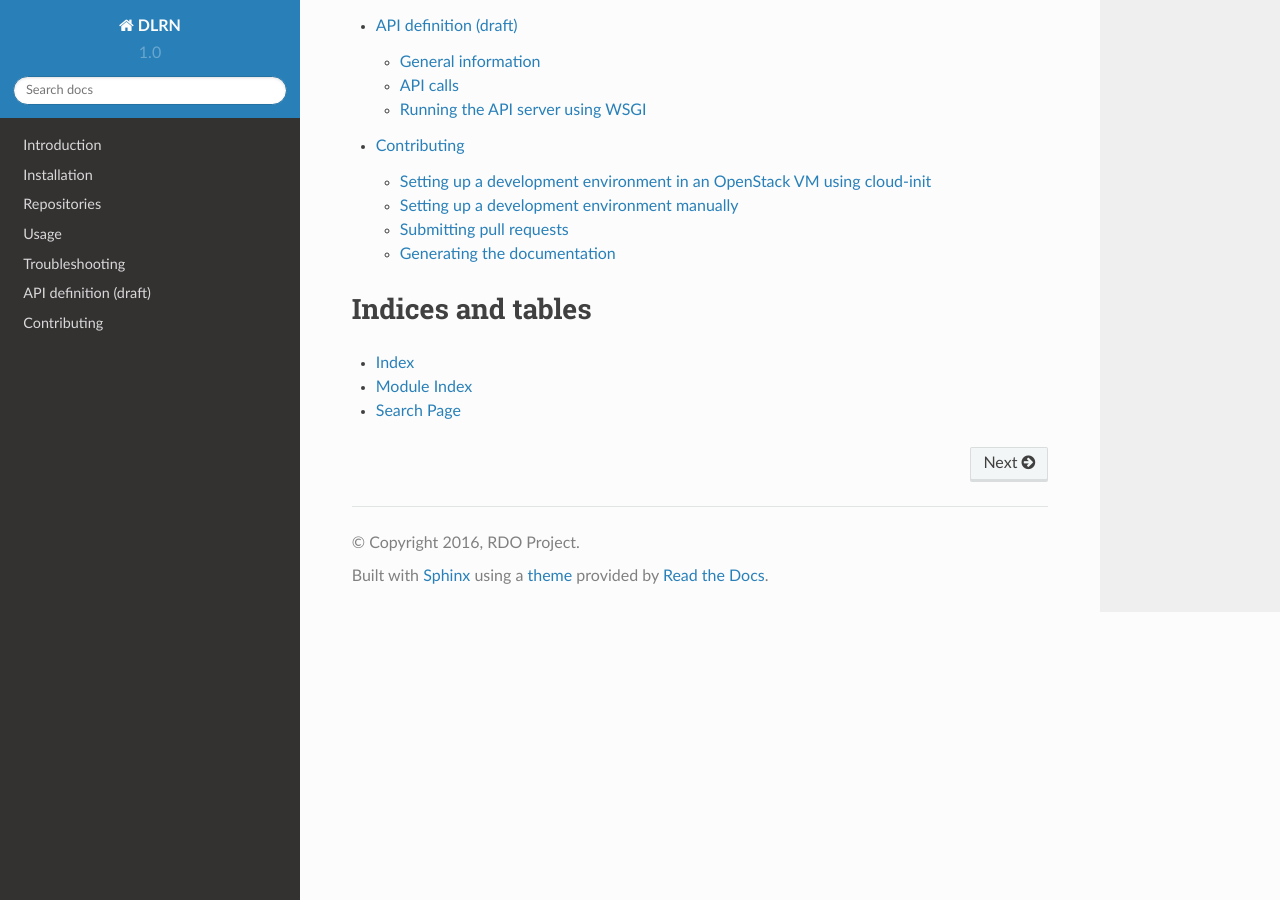
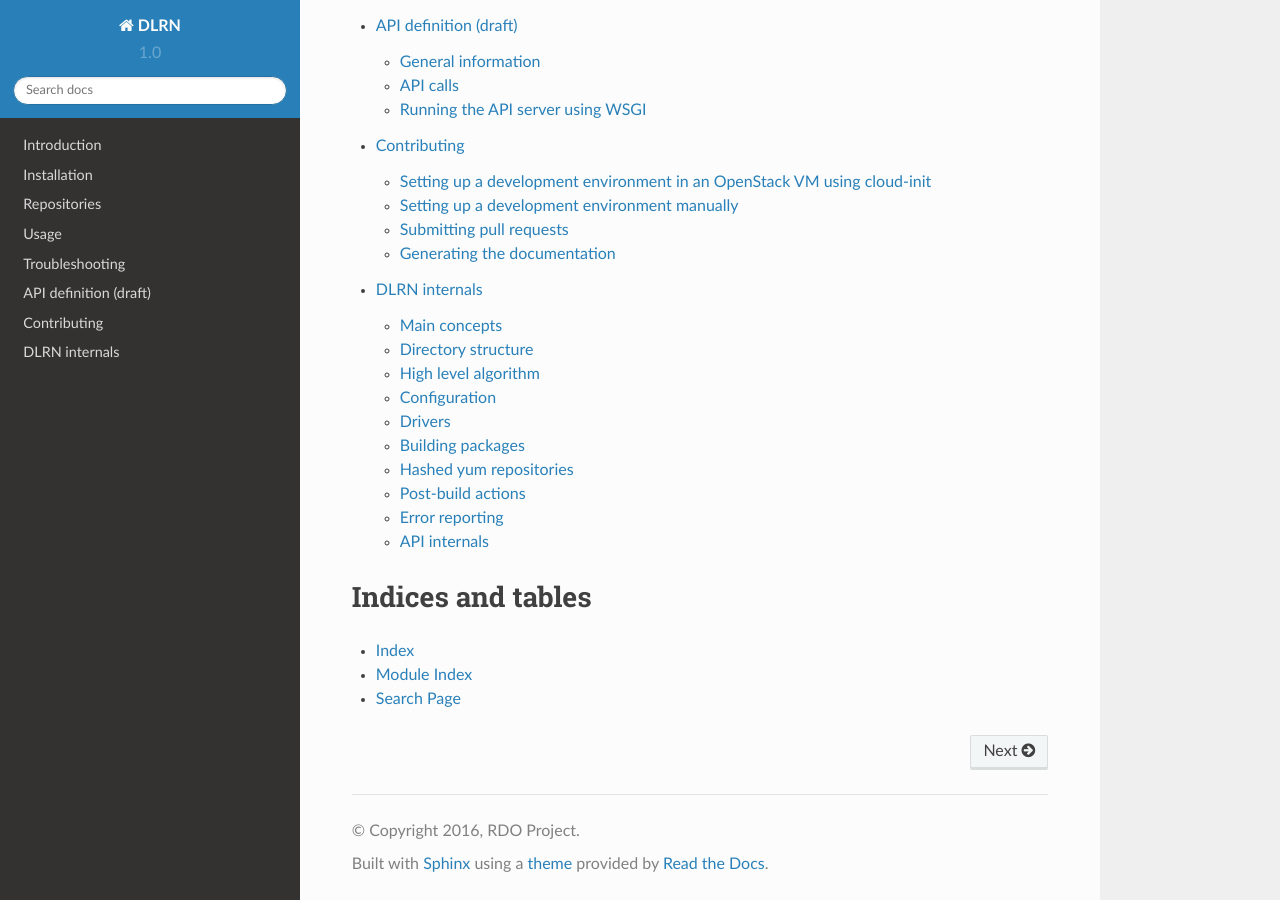
Before and after one commit to softwarefactory-project/DLRN, a Sphinx documentation site: the page built from doc/source/index.rst, in a window 1280 px wide and 900 px high, scrolled down 933 px. Built offline with Sphinx 7.4.7 and the Read the Docs theme 2.0.0, drawn with Linux system fonts in a browser that asks for light colours; some of the changed lines change nothing that is shown.

Commit message:
[WIP] Add documentation on the DLRN internals
Change-Id: I446dc227cc902ab065b54a4b1f9a5216a5e6e6c7

```diff
--- a/doc/source/index.rst
+++ b/doc/source/index.rst
@@ -19,6 +19,7 @@ Contents:
    troubleshooting
    api
    contributing
+   internals
 
 Indices and tables
 ==================
--- /dev/null
+++ b/doc/source/internals.rst
@@ -0,0 +1,253 @@
+==============
+DLRN internals
+==============
+
+This document aims at describing the inner workings of DLRN, so a new
+contributor can get up to speed as quickly as possible.
+
+*************
+Main concepts
+*************
+
+The following basic concepts are used in DLRN. You'll need to get used to them
+if you want to understand the code:
+
+- **Source Git**: DLRN will always take the source code to build the package from a
+  Git repository, regardless of the ``Source0`` entry in the spec file.
+
+- **Distgit**: spec files are assumed to be present in a Git repository. DLRN has a
+  driver-based mechanism to allow different options for the distgit location,
+  see the Drivers_ section.
+
+- **Project**: each project corresponds with a package to be built. A package may
+  define a number of subpackages in the spec file, but a single source RPM file
+  is always created. The DLRN driver mechanism allows us to have different
+  sources of information for the project list, such as
+  `rdoinfo <https://github.com/redhat-openstack/rdoinfo>`_ or a single git
+  repo.
+
+- **Commit**: a commit is the main abstraction used by DLRN. It aggregates all
+  information related to each package built, such as:
+  - Project name
+  - Hash of the commit from the source git
+  - Hash of the commit from the distgit
+  - Build status (successful or not)
+  - Name of the rpms
+
+*******************
+Directory structure
+*******************
+
+The DLRN codebase is structured as follows:
+
+- **doc/**: project documentation
+- **scripts/**: several useful scripts, used by CI and DLRN itself, plus some other
+  miscellaneous files.
+
+  * *build_rpm.sh*: script that calls mock to build rpm files (see the
+    `Building packages`_ section).
+  * *submit_review.sh*: script to open a Gerrit review after a build failure (see
+    the `Error reporting`_ section).
+  * *centos.cfg* and *fedora.cfg*: base mock configurations for CentOS and Fedora
+    builders.
+
+- **dlrn/**: main DLRN code
+
+  * *build.py*: build functions, described in detail in the `Building packages`_
+    section.
+  * *config.py*: general configuration management.
+  * *db.py*: database-related code.
+  * *notifications.py*: error reporting functions.
+  * *purge.py*: dlrn-purge command, used to reduce the disk usage on long-running
+    instances.
+  * *reporting.py*: reporting functions, create simple HTML reports of the
+    repository status.
+  * *repositories.py*: functions required to clone a git repo and get information
+    from it.
+  * *rpmspecfile.py*: basic rpm spec file parsing to be able to get package names
+    and dependencies.
+  * *rsync.py*: synchronizes yum repositories between servers, used to have a
+    multi-node architecture.
+  * *shell.py*: main file, reads command-line arguments and launches the build
+    process.
+  * *utils.py*: miscellaneous utilities.
+  * **api/**: DLRN API code, described in detail in `its own <api.html>`_
+  * **drivers/**: modular drivers for project listing and distgit location,
+    documentation.
+  * **migrations/**: Alembic scripts for database maintenance.
+    described in the `Drivers`_ section.
+  * **stylesheets/**: contains a CSS file used by the reporting module.
+  * **templates/**: contains Jinja2 templates, also used by the reporting module.
+  * **tests/**: unit tests.
+
+********************
+High level algorithm
+********************
+
+When DLRN is run, the following (simplified) sequence of events is executed:
+
+.. code-block:: none
+
+    fetch information for available projects
+    for each project
+        find last processed commit
+        refresh source git
+        find last commit in source git and distgit
+        if any commit is later than last_processed_commit
+            add commit to list of commits to be processed
+    for each commit_to_be_processed
+        build package
+        create yum repo with built package and the latest versions of every other package
+        if errors
+            report via e-mail or Gerrit review if configured
+        store commit in DB
+        generate HTML report
+
+*************
+Configuration
+*************
+
+DLRN uses a simple INI file for its configuration. Most config options are
+located in the ``[DEFAULT]`` section and read during startup. Only
+driver-specific options have their own section.
+
+The dlrn/config.py file defines a ``ConfigOptions`` class, that will create an
+object including all parsed options.
+
+*******
+Drivers
+*******
+Drivers are derived from the ``PkgInfoDriver`` class
+(see dlrn/drivers/pkginfo.py), and are used to:
+
+- Define a list of projects (packages) to be built
+- Define the source and distgit repos for each project
+- Fetch the new commits for each project's source and distgit repos
+- Pre-process spec files, if needed
+
+Each driver must provide the following methods:
+
+- **getpackages()**. This method will return an array of hashes. Each
+  individual hash must contain the following mandatory parameters (others are
+  optional):
+
+  - 'name' : package name
+  - 'upstream': URL for source repo
+  - 'master-distgit': URL for distgit repo
+  - 'maintainers': list of e-mail addresses for package maintainers
+
+- **getinfo()**. This method will return a list of commits to be processed for a
+  specific package.
+
+- **preprocess()**. This method will run any required pre-processing for the
+  spec files.
+
+- **distgit_dir()**. This method will return the distgit repo directory for a
+  given package name.
+
+You can check the code of the existing
+`rdoinfo <https://github.com/openstack-packages/DLRN/blob/master/dlrn/drivers/rdoinfo.py>`_
+and `gitrepo <https://github.com/openstack-packages/DLRN/blob/master/dlrn/drivers/gitrepo.py>`_
+drivers to see their implementation specifics. If you create a new driver, you
+need to add the project name to the ``projects.ini`` configuration file, and
+if you need any new options, be sure to add them to a driver-specific section
+(see the Configuration_ section for details).
+
+*****************
+Building packages
+*****************
+
+The package build logic is included in build.py. There we have several
+functions:
+
+- **build()**. This is the function called externally. It gathers some
+  configuration options and parameters, then calls ``build_rpm_wrapper`` to
+  launch the build process and returns a list with the built rpms.
+
+- **build_rpm_wrapper()**. This wrapper function prepares the mock configuration
+  file to be used during the build using the configuration. It will also add
+  the most current repository to the mock configuration, so we can use packages
+  in the current repository as dependencies during the build. Finally, it will
+  spawn a Bash script, ``build_rpm.sh``, which is in charge of the last step in
+  the build chain.
+
+The ``build_rpm.sh`` script takes care of running the ``mock`` command to create
+the package(s) from source. Mock requires a source RPM (SRPM) as input, so some
+additional magic is done inside it. Specifically:
+
+- The script tries to determine a version and release number for the package.
+  This version number should be compatible with the
+  `Fedora guidelines <https://fedoraproject.org/wiki/Packaging:Versioning>`_,
+  and allow upgrades **from** and **to** packages from stable releases, which is
+  not always easy. We use the following algorithm:
+
+  * For Python projects, take the output from ``python setup.py version``. Most
+    OpenStack projects use PBR, which gives us proper pre-versioning after a
+    tagged release.
+  * For Puppet projects, we take the version from the ``metadata.json`` or
+    ``Modulefile`` files, if available, and increase the .Z version if there are
+    any commits after the tagged release.
+  * For other projects, we take the version number from the latest git tag.
+  * If everything fails, default to version 0.0.1.
+  * The release number is always 0.<date>.<commit short hash>.
+
+- A tarball is generated using ``python setup.py sdist`` for Python projects,
+  and tar for any other project. Then, the spec file is updated to use this
+  tarball as ``Source0``, and a source RPM is created.
+- Finally, mock is executed to build the final RPM, using the configuration
+  created previously in ``build_rpm_wrapper``.
+
+***********************
+Hashed yum repositories
+***********************
+Each build is stored on a separate directory. A hashed structure is used for the
+directories, such as ``cd/af/cdaf2c77d974d5e794909313dceb3554be69a42e_4b1619fe``.
+In this structure, cdaf2c77d974d5e794909313dceb3554be69a42e is the commit hash
+for the source git repo, and 4b1619fe is the short hash for the distgit commit.
+The first two directory levels (``cd/af``) are taken from the commit hash.
+
+******************
+Post-build actions
+******************
+
+After a package is built, we need to create a yum repository with the latest
+version for every package in the project list. The ``post_build()`` function in
+shell.py takes care of that. It iterates through the list of packages, finding
+the RPMs for their latest successful builds, and symlinks them in the current
+hashed directory. It is probably easier to understand with an example:
+
+- We have source commit 010b0a and distgit commit 020202 for project foo, then
+
+  .. code-block:: bash
+
+     $ ls -l 01/0b/010b0a_020202
+     Total 1
+     foo-<version>.el7.centos.noarch.rpm
+
+- And we now build project bar, with source commit 030303 and distgit commit 040404. Now we will have:
+
+  .. code-block:: bash
+
+     $ ls -l 03/03/030303_040404
+     Total 2
+     bar-<version>.el7.centos.noarch.rpm
+     foo-<version>.el7.centos.noarch.rpm -> ../../../01/0b/010b0a_020202/foo-<version>.el7.centos.noarch.rpm
+
+***************
+Error reporting
+***************
+
+DLRN allows two different ways to notify build errors, both included in
+notifications.py:
+
+- A notification e-mail, sent using the ``sendnotifymail()`` function. The mail
+  recipient list is taken from the ``maintainers`` project property.
+- A Gerrit review. This option makes use of a utility script
+  ``submit_review.sh`` and the configured options in options.ini to create the
+  review. It also adds the project maintainers to the generated review.
+
+*************
+API internals
+*************
+
+The API is described in detail in `its own <api.html>`_ documentation.
```
